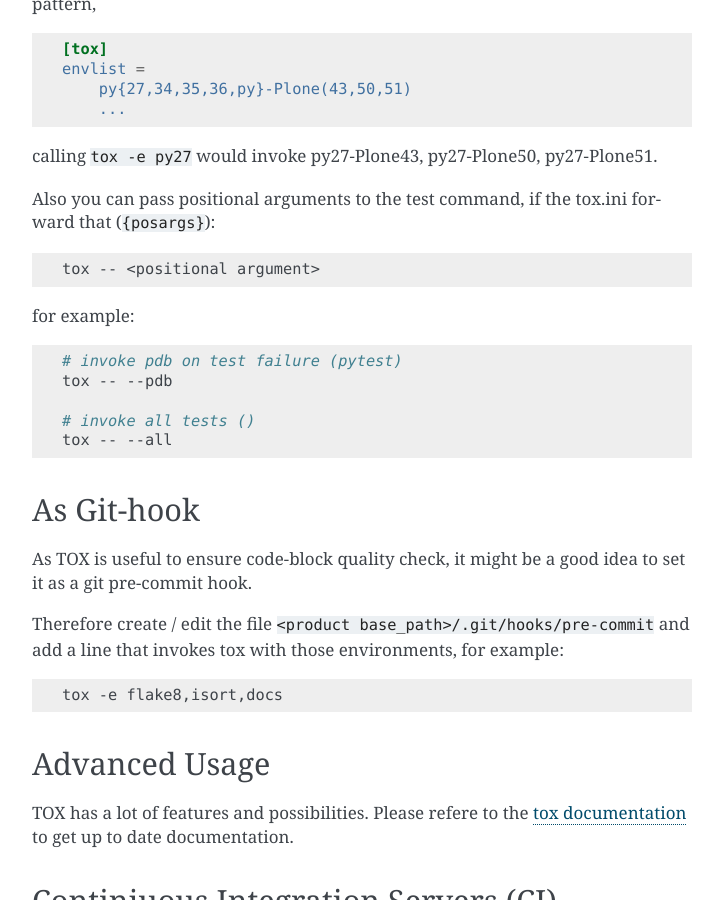
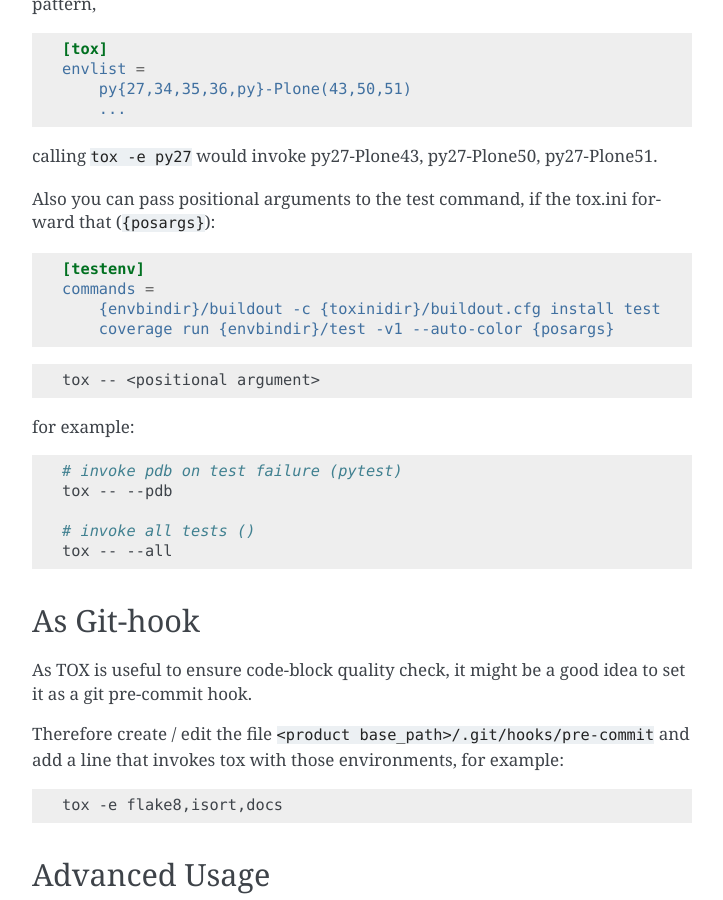
Before and after one commit to plone/plone_best_practices_discussion, a Sphinx documentation site: the page built from docs/tox/usage.rst, in a window 1280 px wide and 900 px high, scrolled down 986 px. Shown: the whole window, without its empty margins (388-1111 px from the left). Built offline with Sphinx 7.4.7, drawn with Linux system fonts in a browser that asks for light colours.

Commit message:
describe posargs

```diff
--- a/docs/tox/usage.rst
+++ b/docs/tox/usage.rst
@@ -58,6 +58,13 @@ calling ``tox -e py27`` would invoke py27-Plone43, py27-Plone50, py27-Plone51.
 
 Also you can pass positional arguments to the test command, if the tox.ini forward that (``{posargs}``):
 
+.. code-block:: ini
+
+    [testenv]
+    commands =
+        {envbindir}/buildout -c {toxinidir}/buildout.cfg install test
+        coverage run {envbindir}/test -v1 --auto-color {posargs}
+
 .. code-block:: sh
 
     tox -- <positional argument>
```
